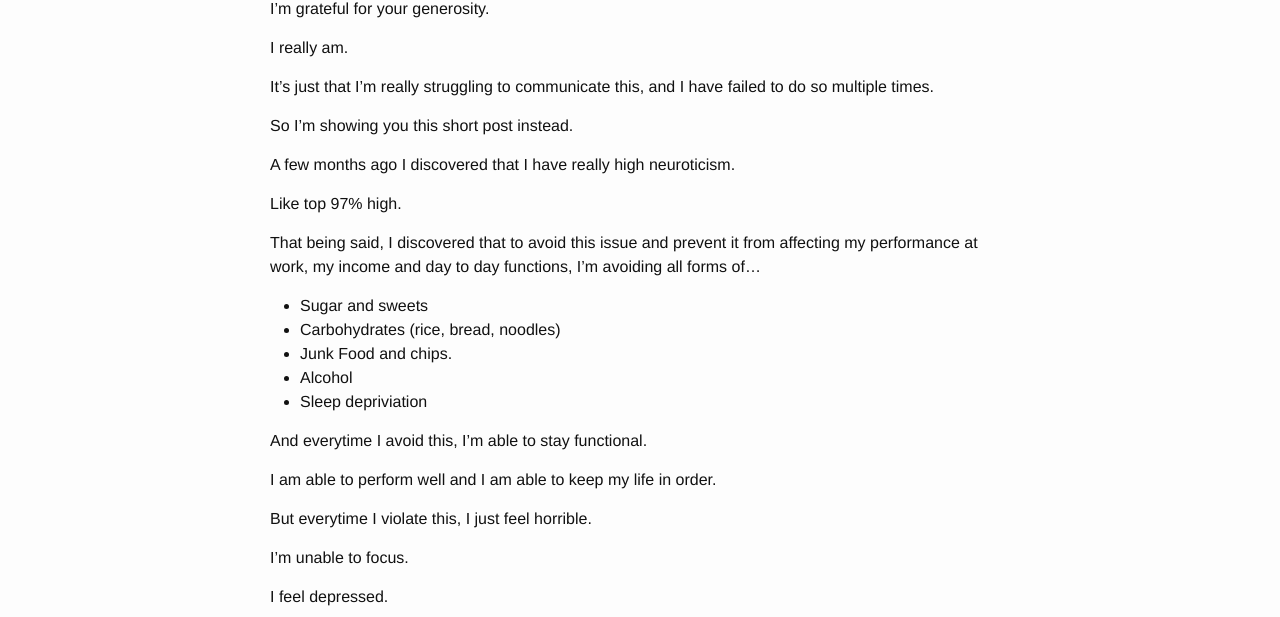
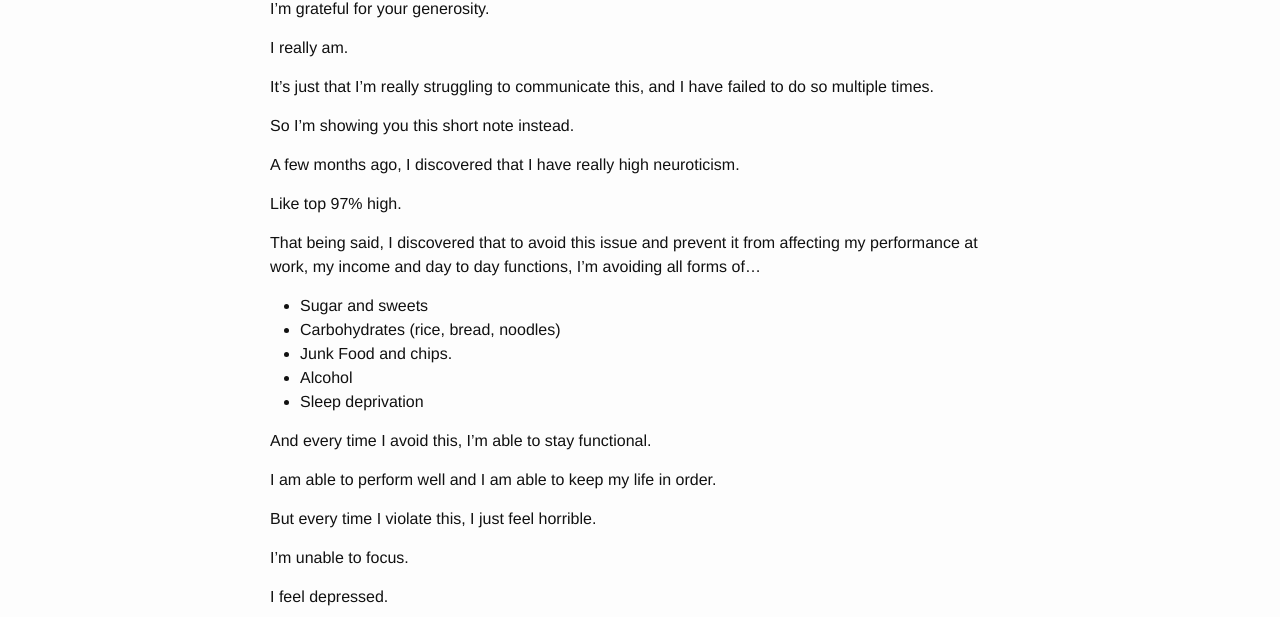
Before and after one commit to kevinolega/minimalchanges, a Jekyll site: the page built from _posts/2019-08-13-sugar-warning.md, in a window 1280 px wide. Shown: the part 323-940 px from the top of the page. Built offline with Jekyll 4.4.1, drawn with Linux system fonts in a browser that asks for light colours; nearby versions of some CDN libraries; library files that are not in the unit come from our copies.

Commit message:
Update 2019-08-13-sugar-warning.md

```diff
--- a/_posts/2019-08-13-sugar-warning.md
+++ b/_posts/2019-08-13-sugar-warning.md
@@ -16,9 +16,9 @@ I really am.
 
 It's just that I'm really struggling to communicate this, and I have failed to do so multiple times.
 
-So I'm showing you this short post instead.
+So I'm showing you this short note instead.
 
-A few months ago I discovered that I have really high neuroticism.
+A few months ago, I discovered that I have really high neuroticism.
 
 Like top 97% high.
 
@@ -28,13 +28,13 @@ That being said, I discovered that to avoid this issue and prevent it from affec
 - Carbohydrates (rice, bread, noodles)
 - Junk Food and chips.
 - Alcohol
-- Sleep depriviation
+- Sleep deprivation
 
-And everytime I avoid this, I'm able to stay functional.
+And every time I avoid this, I'm able to stay functional.
 
 I am able to perform well and I am able to keep my life in order.
 
-But everytime I violate this, I just feel horrible.
+But every time I violate this, I just feel horrible.
 
 I'm unable to focus.
 
```
